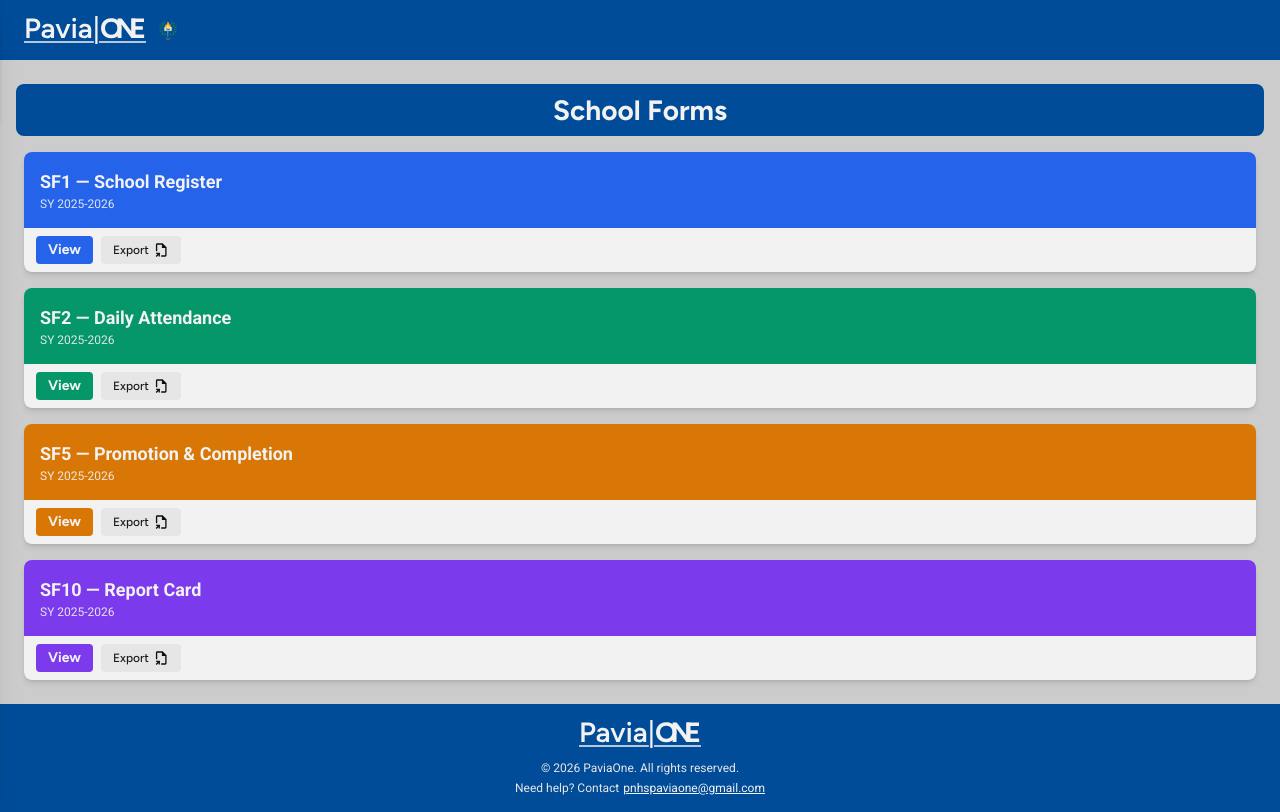
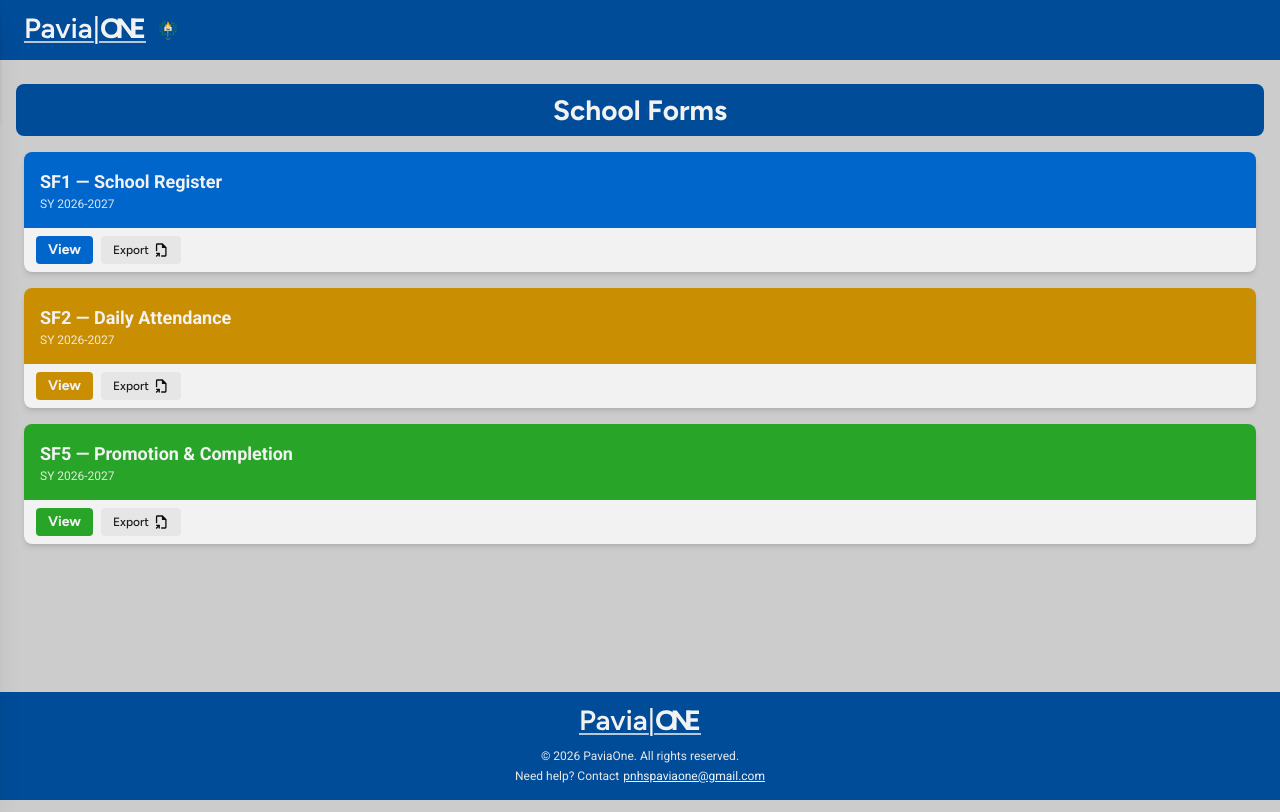
Before and after one commit to dreyyan/pavia-one, a React (Vite) app in the folder frontend/: page /adviser/school-forms/1 in a window 1280 px wide. Built offline with nearby package versions, Linux system fonts and the light colour scheme.

Commit message:
feat(adviser/class/sf): add section id field in school form card component

```diff
--- a/frontend/src/pages/adviser/AdviserClassSchoolForms.tsx
+++ b/frontend/src/pages/adviser/AdviserClassSchoolForms.tsx
@@ -1,66 +1,50 @@
-import { useState } from "react";
-import { useAuth } from "../../context/useAuth";
 import SchoolFormCard from "../../components/SchoolFormCard";
 
-const AdviserClassSchoolForms = () => {
-  // [STATES]
-  const [students, setStudents] = useState([]);
-  const [error, setError] = useState("");
-  const [sectionId, setSectionId] = useState(null);
+// Use lowercase for form types
+type SchoolFormType = "sf1" | "sf2" | "sf5";
 
-  const mockForms = [
-    {
-      id: 1,
-      name: "SF1 — School Register",
-      schoolYear: "2025-2026",
-      totalMale: 18,
-      totalFemale: 20,
-      color: "#2563EB",
-    },
-    {
-      id: 2,
-      name: "SF2 — Daily Attendance",
-      schoolYear: "2025-2026",
-      totalMale: 18,
-      totalFemale: 20,
-      color: "#059669",
-    },
-    {
-      id: 5,
-      name: "SF5 — Promotion & Completion",
-      schoolYear: "2025-2026",
-      totalMale: 18,
-      totalFemale: 20,
-      color: "#D97706",
-    },
-    {
-      id: 10,
-      name: "SF10 — Report Card",
-      schoolYear: "2025-2026",
-      totalMale: 18,
-      totalFemale: 20,
-      color: "#7C3AED",
-    },
+// ?[INTERFACE]
+interface SchoolForm {
+  id: number;
+  name: string;
+  type: SchoolFormType;
+  schoolYear: string;
+  status: "DRAFT" | "SUBMITTED" | "APPROVED";
+}
+
+// Map form type to color
+const formColors: Record<SchoolFormType, string> = {
+  sf1: "#0066CC",
+  sf2: "#CA8E02",
+  sf5: "#28A428",
+};
+
+export const AdviserClassSchoolForms = () => {
+  const mockForms: SchoolForm[] = [
+    { id: 1, name: "SF1 — School Register", type: "sf1", schoolYear: "2026-2027", status: "DRAFT" },
+    { id: 2, name: "SF2 — Daily Attendance", type: "sf2", schoolYear: "2026-2027", status: "SUBMITTED" },
+    { id: 5, name: "SF5 — Promotion & Completion", type: "sf5", schoolYear: "2026-2027", status: "APPROVED" },
   ];
 
   return (
     <div className="py-6 px-4 space-y-4">
+      {/* HEADER */}
       <div className="bg-[var(--color-primary-700)] py-2 rounded-lg">
         <h1 className="text-center text-[var(--color-text-50)]">
           School Forms
         </h1>
       </div>
 
+      {/* CARDS */}
       <div className="grid gap-4 px-2">
         {mockForms.map((form) => (
           <SchoolFormCard
             key={form.id}
-            id={form.id}
+            type={form.type}
             name={form.name}
             schoolYear={form.schoolYear}
-            totalMale={form.totalMale}
-            totalFemale={form.totalFemale}
-            color={form.color}
+            color={formColors[form.type]}
+            sectionId={form.id}
           />
         ))}
       </div>
```
